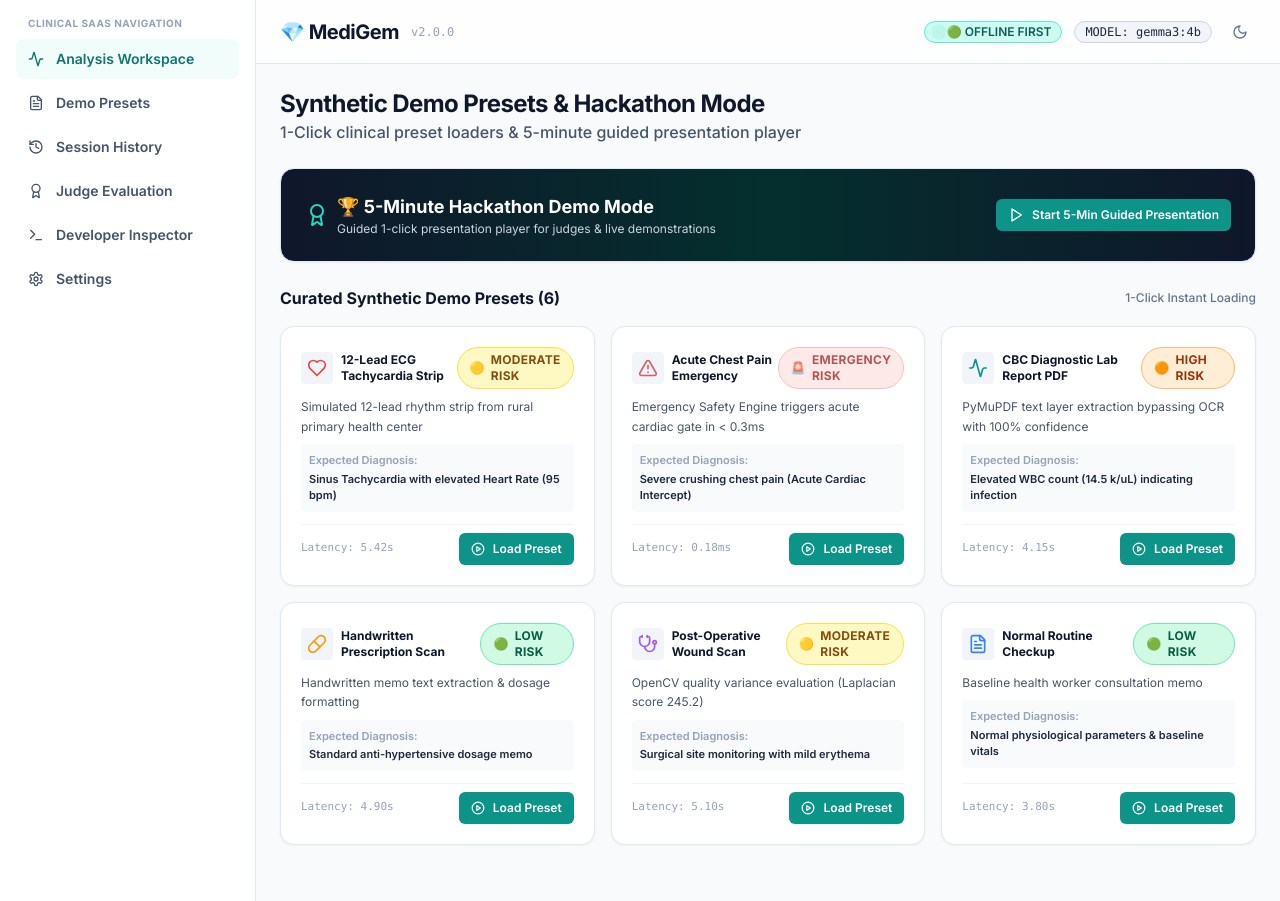
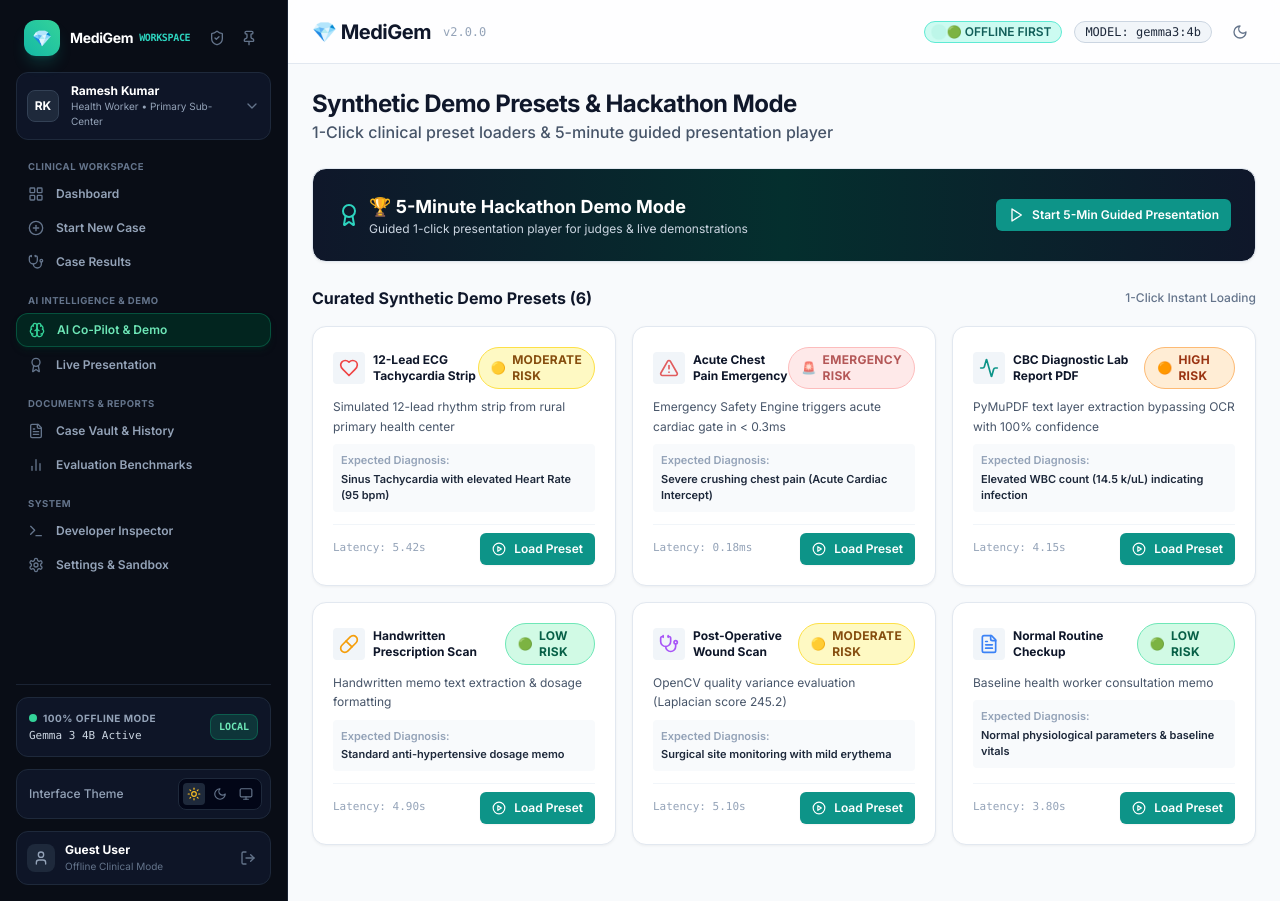
Before and after one commit to reshmanth-sai/MediGem, a Next.js app in the folder frontend_v2/: page /demo in a window 1280 px wide. Built offline with nearby package versions, Linux system fonts and the light colour scheme.

Commit message:
feat: redesign Sidebar to match dark SaaS reference UI with working Next.js routing

```diff
--- a/frontend_v2/components/layout/Sidebar.tsx
+++ b/frontend_v2/components/layout/Sidebar.tsx
@@ -1,34 +1,211 @@
+"use client";
+
 import React from "react";
-import { Activity, FileText, History, Settings, Award, Terminal } from "lucide-react";
+import Link from "next/link";
+import { usePathname } from "next/navigation";
+import { useTheme } from "next-themes";
+import {
+  LayoutGrid,
+  PlusCircle,
+  Stethoscope,
+  Brain,
+  Award,
+  FileText,
+  BarChart2,
+  Terminal,
+  Settings,
+  ShieldCheck,
+  Pin,
+  ChevronDown,
+  Sun,
+  Moon,
+  Monitor,
+  User,
+  LogOut,
+  WifiOff,
+} from "lucide-react";
+import { cn } from "@/lib/utils";
 
 export function Sidebar() {
-  const items = [
-    { label: "Analysis Workspace", icon: <Activity className="h-4 w-4" />, active: true },
-    { label: "Demo Presets", icon: <FileText className="h-4 w-4" /> },
-    { label: "Session History", icon: <History className="h-4 w-4" /> },
-    { label: "Judge Evaluation", icon: <Award className="h-4 w-4" /> },
-    { label: "Developer Inspector", icon: <Terminal className="h-4 w-4" /> },
-    { label: "Settings", icon: <Settings className="h-4 w-4" /> },
+  const pathname = usePathname();
+  const { theme, setTheme } = useTheme();
+
+  const sections = [
+    {
+      title: "CLINICAL WORKSPACE",
+      items: [
+        { label: "Dashboard", href: "/", icon: LayoutGrid },
+        { label: "Start New Case", href: "/new-case", icon: PlusCircle },
+        { label: "Case Results", href: "/results/CASE-8901", icon: Stethoscope },
+      ],
+    },
+    {
+      title: "AI INTELLIGENCE & DEMO",
+      items: [
+        { label: "AI Co-Pilot & Demo", href: "/demo", icon: Brain },
+        { label: "Live Presentation", href: "/presentation", icon: Award },
+      ],
+    },
+    {
+      title: "DOCUMENTS & REPORTS",
+      items: [
+        { label: "Case Vault & History", href: "/history", icon: FileText },
+        { label: "Evaluation Benchmarks", href: "/evaluation", icon: BarChart2 },
+      ],
+    },
+    {
+      title: "SYSTEM",
+      items: [
+        { label: "Developer Inspector", href: "/developer", icon: Terminal },
+        { label: "Settings & Sandbox", href: "/settings", icon: Settings },
+      ],
+    },
   ];
 
   return (
-    <aside className="w-64 border-r border-slate-200 dark:border-slate-800 bg-white dark:bg-slate-900 p-4 space-y-1 hidden md:block">
-      <p className="text-[10px] font-bold uppercase tracking-wider text-slate-400 px-3 mb-2">
-        Clinical SaaS Navigation
-      </p>
-      {items.map((item) => (
-        <button
-          key={item.label}
-          className={`w-full flex items-center space-x-3 px-3 py-2.5 rounded-lg text-sm font-semibold transition-colors ${
-            item.active
-              ? "bg-teal-50 text-teal-700 dark:bg-teal-950/60 dark:text-teal-300"
-              : "text-slate-600 dark:text-slate-400 hover:bg-slate-100 dark:hover:bg-slate-800"
-          }`}
-        >
-          {item.icon}
-          <span>{item.label}</span>
-        </button>
-      ))}
+    <aside className="w-72 bg-[#090D16] text-slate-300 border-r border-slate-800/80 p-4 flex flex-col justify-between hidden md:flex shrink-0 min-h-screen select-none">
+      <div className="space-y-4">
+        {/* Brand Header */}
+        <div className="flex items-center justify-between px-2 pt-1">
+          <div className="flex items-center space-x-2.5">
+            <div className="h-9 w-9 rounded-xl bg-gradient-to-tr from-teal-500 to-emerald-400 flex items-center justify-center text-slate-950 font-black shadow-lg shadow-teal-500/20">
+              💎
+            </div>
+            <div>
+              <h1 className="text-sm font-extrabold text-white tracking-tight flex items-center gap-1.5">
+                MediGem <span className="text-[10px] text-teal-400 font-mono font-bold">WORKSPACE</span>
+              </h1>
+            </div>
+          </div>
+          <div className="flex items-center space-x-1">
+            <button className="p-1.5 text-slate-500 hover:text-slate-300 rounded-lg transition-colors">
+              <ShieldCheck className="h-4 w-4" />
+            </button>
+            <button className="p-1.5 text-slate-500 hover:text-slate-300 rounded-lg transition-colors">
+              <Pin className="h-4 w-4" />
+            </button>
+          </div>
+        </div>
+
+        {/* User Switcher Card */}
+        <div className="p-2.5 rounded-xl bg-slate-900/90 border border-slate-800 flex items-center justify-between cursor-pointer hover:border-slate-700 transition-colors">
+          <div className="flex items-center space-x-3">
+            <div className="h-8 w-8 rounded-lg bg-slate-800 border border-slate-700 flex items-center justify-center font-bold text-xs text-white">
+              RK
+            </div>
+            <div>
+              <p className="text-xs font-bold text-white">Ramesh Kumar</p>
+              <p className="text-[10px] text-slate-400">Health Worker • Primary Sub-Center</p>
+            </div>
+          </div>
+          <ChevronDown className="h-4 w-4 text-slate-500" />
+        </div>
+
+        {/* Categorized Menu Items */}
+        <nav className="space-y-4 pt-1">
+          {sections.map((sec) => (
+            <div key={sec.title} className="space-y-1">
+              <p className="text-[9.5px] font-bold uppercase tracking-wider text-slate-500 px-3">
+                {sec.title}
+              </p>
+              <div className="space-y-0.5">
+                {sec.items.map((item) => {
+                  const Icon = item.icon;
+                  const isActive = pathname === item.href;
+
+                  return (
+                    <Link key={item.label} href={item.href as any} className="block">
+                      <div
+                        className={cn(
+                          "flex items-center space-x-3 px-3 py-2 rounded-xl text-xs font-semibold transition-all group",
+                          isActive
+                            ? "bg-emerald-950/80 text-emerald-300 border border-emerald-500/30 shadow-md shadow-emerald-950/40"
+                            : "text-slate-400 hover:text-slate-200 hover:bg-slate-900/60"
+                        )}
+                      >
+                        <Icon
+                          className={cn(
+                            "h-4 w-4 shrink-0 transition-colors",
+                            isActive ? "text-emerald-400" : "text-slate-500 group-hover:text-slate-300"
+                          )}
+                        />
+                        <span>{item.label}</span>
+                      </div>
+                    </Link>
+                  );
+                })}
+              </div>
+            </div>
+          ))}
+        </nav>
+      </div>
+
+      {/* Footer Controls */}
+      <div className="space-y-3 pt-3 border-t border-slate-800/80">
+        {/* Offline Session Badge Card */}
+        <div className="p-3 rounded-xl bg-slate-900/90 border border-slate-800 flex items-center justify-between text-xs">
+          <div className="space-y-0.5">
+            <div className="flex items-center space-x-1.5 text-[10px] font-bold text-slate-400 uppercase tracking-wider">
+              <span className="h-2 w-2 rounded-full bg-emerald-400 animate-pulse" />
+              <span>100% Offline Mode</span>
+            </div>
+            <p className="text-[11px] text-slate-300 font-mono">Gemma 3 4B Active</p>
+          </div>
+          <span className="text-[10px] font-mono font-bold bg-emerald-500/20 text-emerald-300 border border-emerald-500/30 px-2 py-1 rounded-lg">
+            LOCAL
+          </span>
+        </div>
+
+        {/* Interface Theme Switcher */}
+        <div className="p-2 rounded-xl bg-slate-900/90 border border-slate-800 flex items-center justify-between text-xs">
+          <span className="text-slate-400 text-xs font-medium pl-1">Interface Theme</span>
+          <div className="flex items-center space-x-1 bg-slate-950 p-1 rounded-lg border border-slate-800">
+            <button
+              onClick={() => setTheme("light")}
+              className={cn(
+                "p-1 rounded transition-colors",
+                theme === "light" ? "bg-slate-800 text-amber-400" : "text-slate-500 hover:text-slate-300"
+              )}
+            >
+              <Sun className="h-3.5 w-3.5" />
+            </button>
+            <button
+              onClick={() => setTheme("dark")}
+              className={cn(
+                "p-1 rounded transition-colors",
+                theme === "dark" ? "bg-slate-800 text-teal-400" : "text-slate-500 hover:text-slate-300"
+              )}
+            >
+              <Moon className="h-3.5 w-3.5" />
+            </button>
+            <button
+              onClick={() => setTheme("system")}
+              className={cn(
+                "p-1 rounded transition-colors",
+                theme === "system" ? "bg-slate-800 text-slate-300" : "text-slate-500 hover:text-slate-300"
+              )}
+            >
+              <Monitor className="h-3.5 w-3.5" />
+            </button>
+          </div>
+        </div>
+
+        {/* User Profile Pill */}
+        <div className="p-2.5 rounded-xl bg-slate-900/90 border border-slate-800 flex items-center justify-between text-xs">
+          <div className="flex items-center space-x-2.5">
+            <div className="h-7 w-7 rounded-lg bg-slate-800 flex items-center justify-center text-slate-400">
+              <User className="h-4 w-4" />
+            </div>
+            <div>
+              <p className="font-bold text-white text-xs">Guest User</p>
+              <p className="text-[10px] text-slate-500">Offline Clinical Mode</p>
+            </div>
+          </div>
+          <button className="p-1 text-slate-500 hover:text-slate-300">
+            <LogOut className="h-4 w-4" />
+          </button>
+        </div>
+      </div>
     </aside>
   );
 }
```
